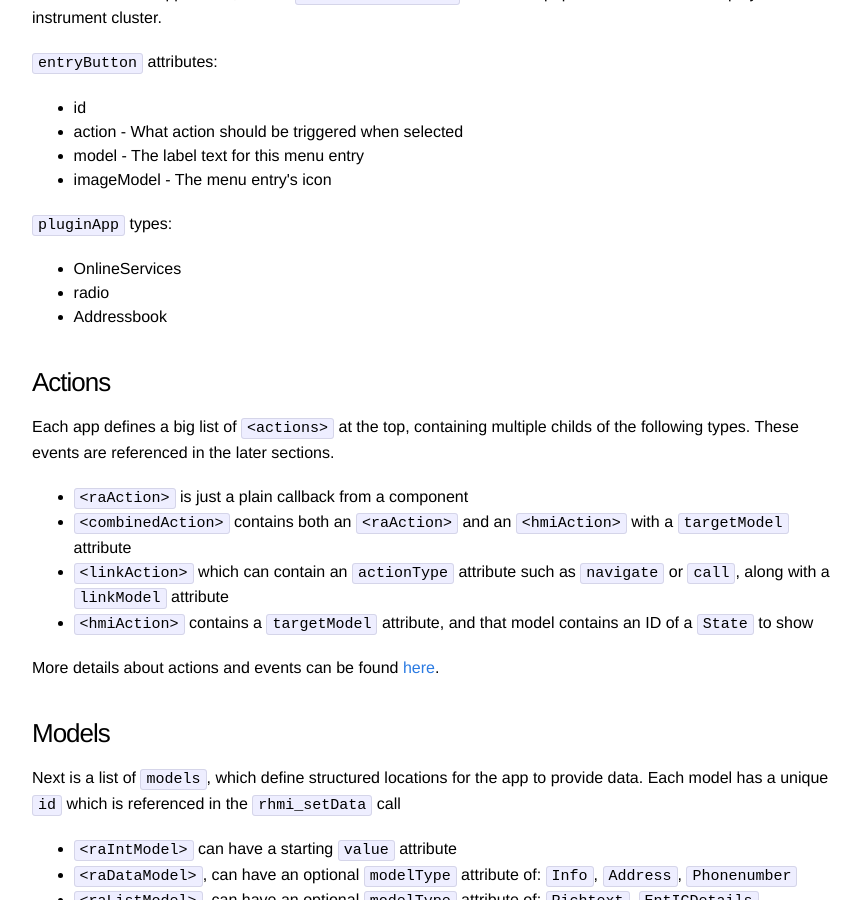
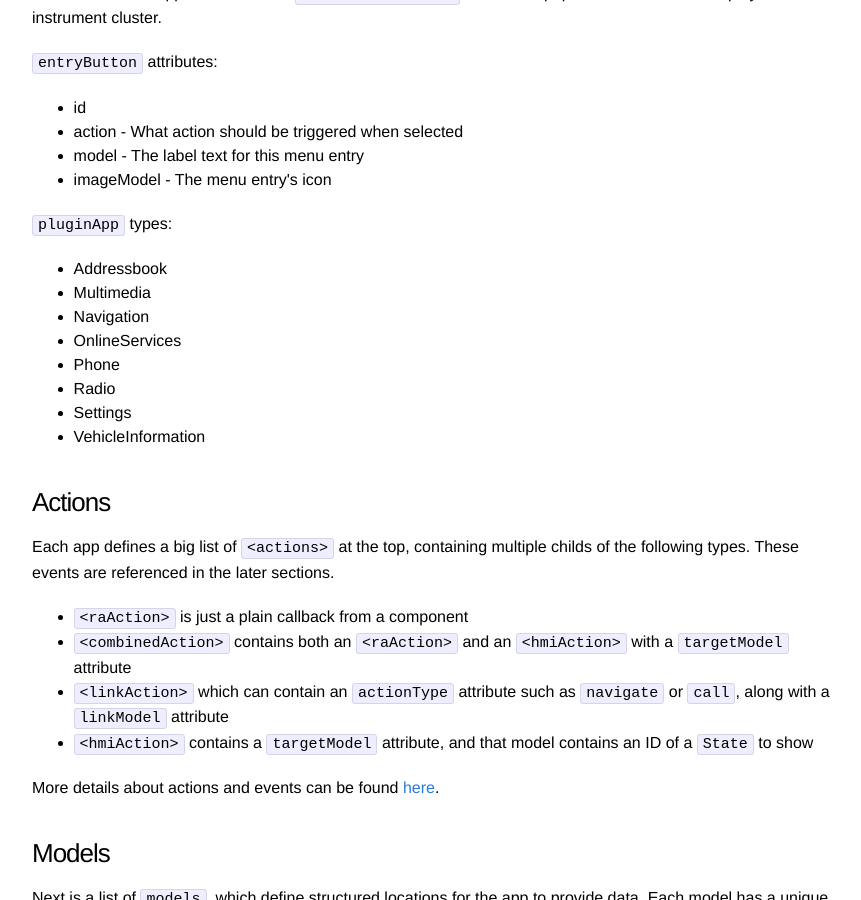
Before and after one commit to BimmerGestalt/BMWConnectedAnalysis, a Jekyll site: the page built from docs/rhmi-layout.md, in a window 1280 px wide and 900 px high, scrolled down 944 px. Shown: the whole window, without its empty margins (208-1069 px from the left). Built offline with Jekyll 4.4.1, drawn with Linux system fonts in a browser that asks for light colours.

Commit message:
Adds more possible pluginApp locations

```diff
--- a/docs/rhmi-layout.md
+++ b/docs/rhmi-layout.md
@@ -27,9 +27,14 @@ The main XML layout file, termed `DESCRIPTION`, is broken into several parts. Th
 
 `pluginApp` types:
 
+- Addressbook
+- Multimedia
+- Navigation
 - OnlineServices
-- radio
-- Addressbook
+- Phone
+- Radio
+- Settings
+- VehicleInformation
 
 ### Actions
 
```
